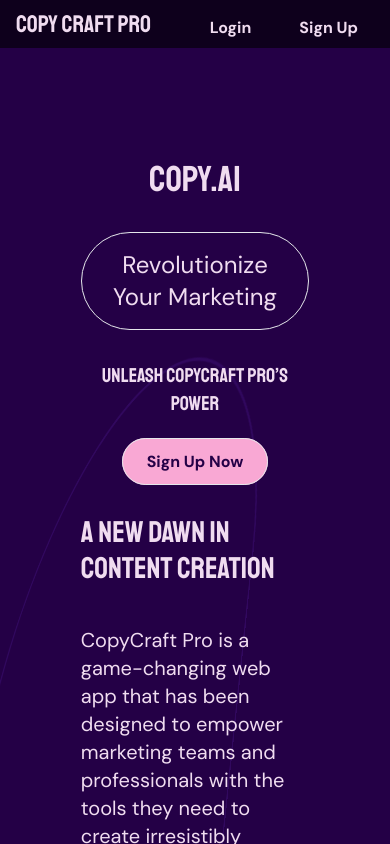
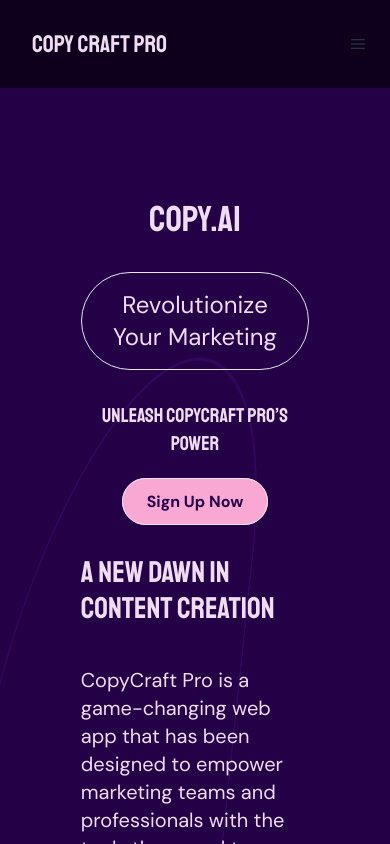
Before and after one commit to Kibbax/copy-ai, a Next.js app: page / in a window 390 px wide. Shown: the top 844 px of the page. Built offline with nearby package versions, Linux system fonts and the light colour scheme; no server answers.

Commit message:
working on responsive navbar

```diff
--- a/app/layout.jsx
+++ b/app/layout.jsx
@@ -1,4 +1,4 @@
-import Navbar from "../components/Navbar"
+import Navbar from "../components/NavbarC"
 import './globals.css'
 import Background from "@/components/Background"
 import { Toaster } from "sonner"
--- /dev/null
+++ b/components/NavbarC.jsx
@@ -0,0 +1,116 @@
+"use client"
+import Image from 'next/image';
+import Link from 'next/link';
+import { useState } from 'react';
+// import NavbarButton from './LogOutButton';
+import { RxHamburgerMenu } from "react-icons/rx";
+import { IoClose } from "react-icons/io5";
+import { useSession, signOut } from "next-auth/react";
+
+function NavBar() {
+  const { data: session } = useSession();
+
+  const [navbar, setNavbar] = useState(false);
+  return (
+    <div>
+      <nav className="w-full bg-black bg-opacity-60">
+        <div className="justify-between px-4 mx-auto lg:max-w-7xl md:items-center md:flex md:px-8">
+          <div>
+            <div className="flex items-center justify-between py-3 md:py-5 md:block">
+              {/* LOGO */}
+              <Link href="/" className="m-4 font-titleFont text-2xl" aria-label="Navigate to Home">
+                 COPY craft pro
+            </Link>
+              {/* HAMBURGER BUTTON FOR MOBILE */}
+              <div className="md:hidden">
+                <button
+                  className="p-2 text-gray-700 rounded-md outline-none focus:border-gray-400 focus:border"
+                  onClick={() => setNavbar(!navbar)}
+                >
+                  {navbar ? (
+                    <IoClose  width={30} height={30} alt="logo" />
+                  ) : (
+                    <RxHamburgerMenu
+                      width={30}
+                      height={30}
+                      alt="logo"
+                      className="focus:border-none active:border-none"
+                    />
+                  )}
+                </button>
+              </div>
+            </div>
+          </div>
+          <div>
+            <div
+              className={`flex-1 justify-self-center pb-3 mt-8 md:block md:pb-0 md:mt-0 ${
+                navbar ? 'p-12 md:p-0 block' : 'hidden'
+              }`}
+            >
+              <ul className="h-screen md:h-auto items-center justify-center md:flex ">
+              {!session?.user ? (
+                <>
+                <li className="pb-6 text-xl text-white py-2 md:px-6 text-center border-b-2 md:border-b-0  hover:bg-purple-900  border-purple-900  md:hover:text-purple-600 md:hover:bg-transparent">
+                  <Link href="/auth/login" onClick={() => setNavbar(!navbar)}>
+                    Login
+                    {/* <NavbarButton
+                        text="Login"
+                        route="/auth/login"
+                        aria-label="Navigate to Login Page"
+                    /> */}
+                  </Link>
+                </li>
+                <li className="pb-6 text-xl text-white py-2 md:px-6 text-center border-b-2 md:border-b-0  hover:bg-purple-900  border-purple-900  md:hover:text-purple-600 md:hover:bg-transparent">
+                <Link href="/auth/register"onClick={() => setNavbar(!navbar)}>
+                    Sign up
+                  {/* <NavbarButton
+                    text="Sign Up"
+                    route="/auth/register"
+                    aria-label="Navigate to Sign Up Page"
+                  /> */}
+                </Link>
+              </li>
+            </>
+          ) : (<>
+                <li className="pb-6 text-xl text-white py-2 px-6 text-center  border-b-2 md:border-b-0  hover:bg-purple-600  border-purple-900  md:hover:text-purple-600 md:hover:bg-transparent">
+                  <Link href="/history" onClick={() => setNavbar(!navbar)}>
+                    History
+                  {/* <NavbarButton
+                    text="History"
+                    route="/download"
+                    aria-label="Navigate to Download Page"
+                  /> */}
+                  </Link>
+                </li>
+                <li className="pb-6 text-xl text-white py-2 px-6 text-center  border-b-2 md:border-b-0  hover:bg-purple-600  border-purple-900  md:hover:text-purple-600 md:hover:bg-transparent">
+                  <Link href="/input" onClick={() => setNavbar(!navbar)}>
+                    Input
+                  {/* <NavbarButton
+                    text="Input Prompt"
+                    route="/input"
+                    aria-label="Navigate to Input Page"
+                  /> */}
+                  </Link>
+                </li>
+                {/* <li className="pb-6 text-xl text-white py-2 px-6 text-center  border-b-2 md:border-b-0  hover:bg-purple-600  border-purple-900  md:hover:text-purple-600 md:hover:bg-transparent">
+                  <Link href="/download" onClick={() => setNavbar(!navbar)}>
+                    Download
+                  </Link>
+                </li> */}
+                <li aria-label="Log Out" className="pb-6 text-xl text-white py-2 px-6 text-center  border-b-2 md:border-b-0  hover:bg-purple-600  border-purple-900  md:hover:text-purple-600 md:hover:bg-transparent">
+                    <button onClick={()=>signOut()} className="link hover:bg-primary font-bold py-2 px-4 rounded-tl-lg rounded-tr-lg inline-block mr-4">
+                        SignOut
+                    </button>
+                </li>
+            </>
+          )}
+              </ul>
+            </div>
+          </div>
+        </div>
+      </nav>
+    </div>
+  );
+}
+
+export default NavBar;
```
Also changed, not shown: public/assets/close.svg (added), public/assets/hamburger-menu.svg (added).
